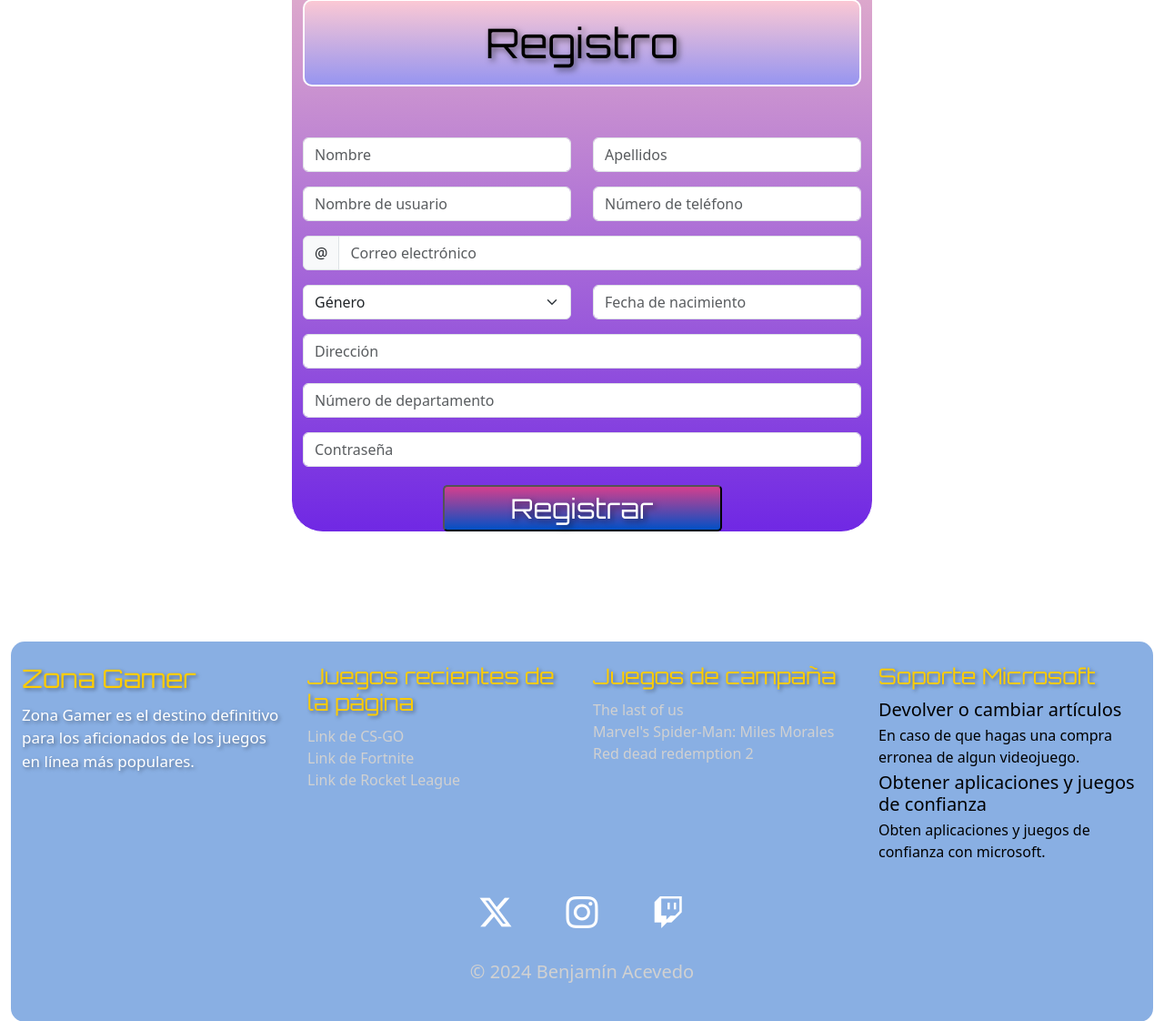
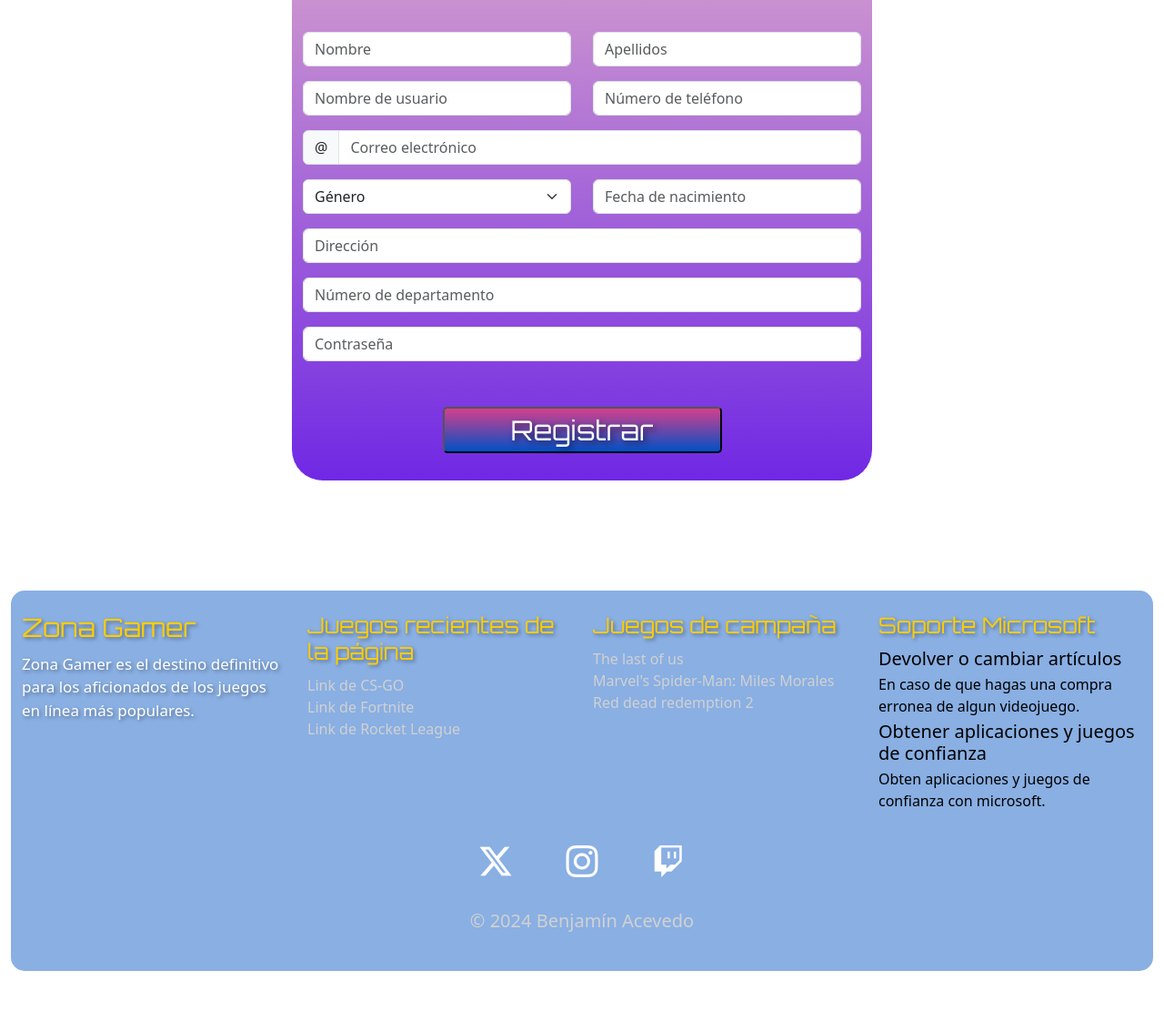
Before and after one commit to B3NJ4KILLER/PaginaZonaGamer, a PHP site: page /registro2.php in a window 1280 px wide. Shown: the part 860-1982 px from the top of the page at 91% size. After the commit the page ends 1927 px from the top, so only its background shows below. Run offline with PHP 8.4, Linux system fonts and the light colour scheme.

Commit message:
falta arreglar cosas

```diff
--- a/registro2.php
+++ b/registro2.php
@@ -49,7 +49,7 @@ if (isset($_GET['id'])) {
     <!---------------------------------------Container principal-------------------------------------->
     <div class="container-fluid">
 
-        <nav class="navbar navbar-expand-lg navbar-light">
+        <!-- <nav class="navbar navbar-expand-lg navbar-light">
             <div class="container-fluid">
                 <a class="navbar-brand">
                     <h4>Busca tu videojuego</h4>
@@ -68,7 +68,7 @@ if (isset($_GET['id'])) {
                     </form>
                 </div>
             </div>
-        </nav>
+        </nav> -->
 
 
         <header class="navbar navbar-expand-lg mb-5">
--- a/style-registro.css
+++ b/style-registro.css
@@ -170,6 +170,7 @@ form .container-md>h3 {
 .boton-contenedor {
     justify-content: center;
     align-content: center;
+
 }
 
 
@@ -182,6 +183,7 @@ form .container-md>h3 {
     text-shadow: 3px 3px 6px rgba(0, 0, 0, 0.5);
     font-family: 'Orbitron', sans-serif;
     transition: transform 0.5s ease, color 0.3s ease;
+    margin-block: 30px;
 }
 
 
@@ -191,6 +193,11 @@ form .container-md>h3 {
     color: greenyellow;
     transform: scale(1.2);
 }
+
+/*
+.text-center>button>.btn1 {
+    margin-block: 40px;
+} */
 
 
 /*--------------------------------------------Pie de página---------------------------------------------------*/
@@ -300,7 +307,9 @@ footer .col-md-3>a:hover {
 .text-center {
     font-size: 20px;
     margin-top: 20px;
+    /* margin-block: 50px; */
     color: #d1d1d1;
+
 }
 
 
```
Also changed, not shown: style-inicio.css (+1 -7 lines).
